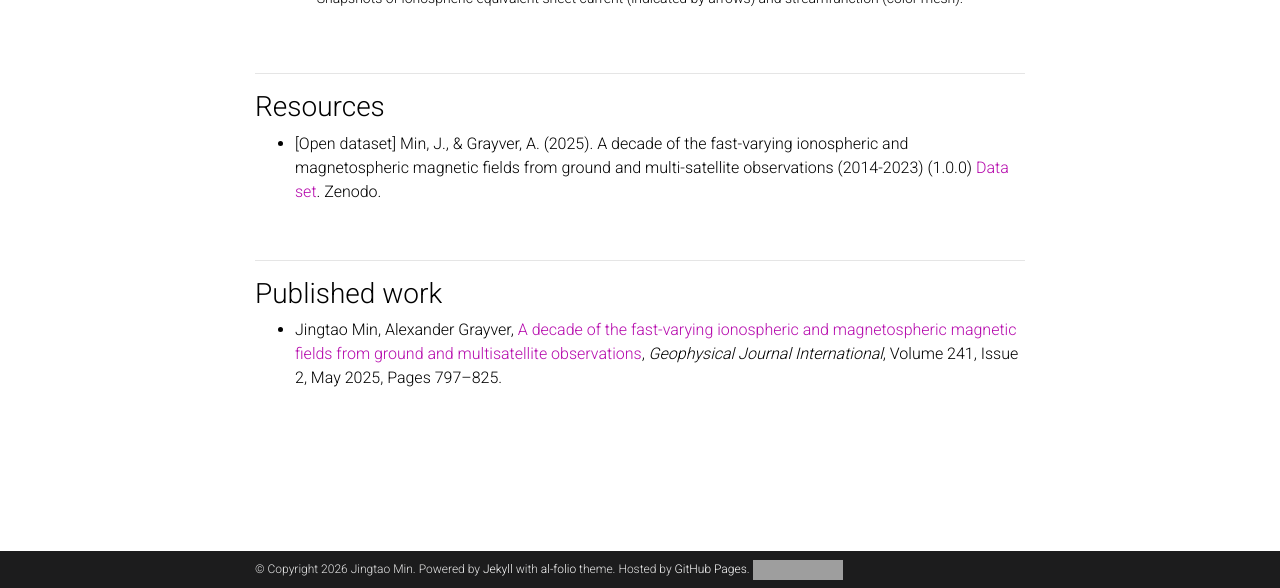
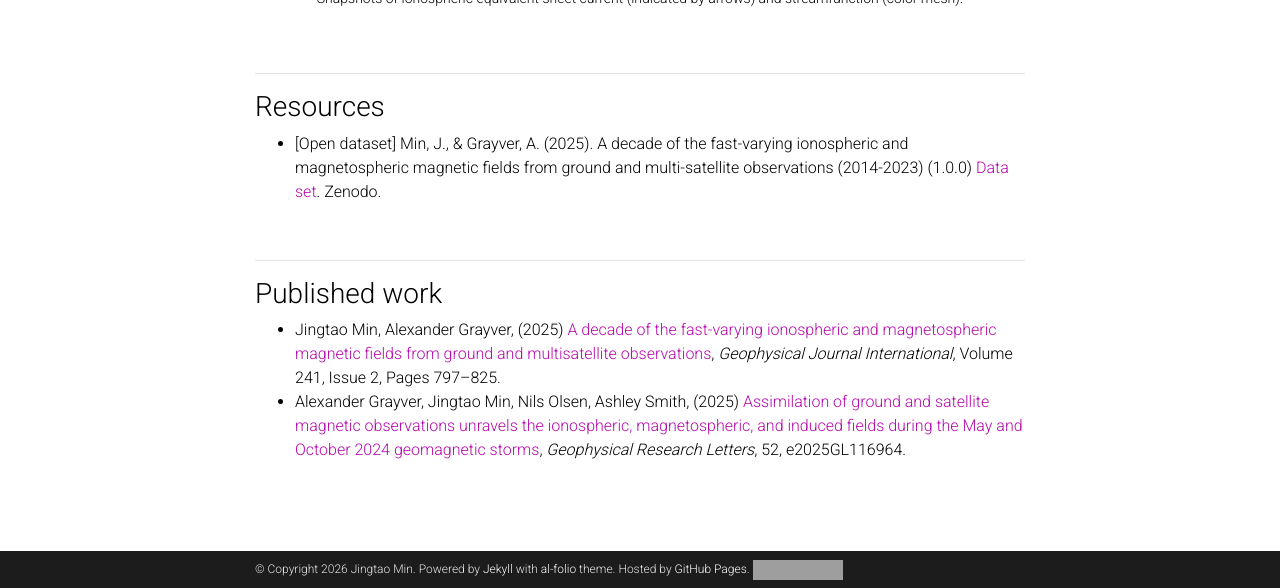
Before and after one commit to GentleMin/gentlemin.github.io, a Jekyll site: the page built from _projects/ionos.md, in a window 1280 px wide and 900 px high, scrolled down 1468 px, cut to the strip 312-900 px from the top of the window. Built offline with Jekyll 4.4.1, drawn with Linux system fonts in a browser that asks for light colours; nearby versions of some CDN libraries; full-size pictures stand in for the smaller copies a plugin makes; comment, search, counter and statistics services are not loaded; a style sheet for code colours, icons or effects is not loaded; grey boxes are pictures that could not be loaded.

Commit message:
Fix repo img problem; small fixes

```diff
--- a/_data/cv.yml
+++ b/_data/cv.yml
@@ -36,6 +36,9 @@
 - title: Honors and Awards
   type: time_table
   contents:
+    - year: 2025
+      items:
+        - "Geophysical Journal International (GJI) Student Author Award"
     - year: 2022
       items:
         - Willi Studer Prize
--- a/_includes/repository/repo.html
+++ b/_includes/repository/repo.html
@@ -8,7 +8,8 @@
 
 <div class="repo p-2 text-center">
   <a href="https://github.com/{{ include.repository }}">
-    <img class="repo-img-light w-100" alt="{{ include.repository }}" src="https://github-readme-stats.vercel.app/api/pin/?username={{ repo_url[0] }}&repo={{ repo_url[1] }}&theme={{ site.repo_theme_light }}&show_owner={{ show_owner }}">
-    <img class="repo-img-dark w-100" alt="{{ include.repository }}" src="https://github-readme-stats.vercel.app/api/pin/?username={{ repo_url[0] }}&repo={{ repo_url[1] }}&theme={{ site.repo_theme_dark }}&show_owner={{ show_owner }}">
+    <!-- <img class="repo-img-light w-100" alt="{{ include.repository }}" src="https://github-readme-stats.vercel.app/api/pin/?username={{ repo_url[0] }}&repo={{ repo_url[1] }}&theme={{ site.repo_theme_light }}&show_owner={{ show_owner }}">
+    <img class="repo-img-dark w-100" alt="{{ include.repository }}" src="https://github-readme-stats.vercel.app/api/pin/?username={{ repo_url[0] }}&repo={{ repo_url[1] }}&theme={{ site.repo_theme_dark }}&show_owner={{ show_owner }}"> -->
+    {{ include.repository }}
   </a>
 </div>
--- a/_projects/ionos.md
+++ b/_projects/ionos.md
@@ -51,6 +51,7 @@
 
 ### Published work
 
-- Jingtao Min, Alexander Grayver, [A decade of the fast-varying ionospheric and magnetospheric magnetic fields from ground and multisatellite observations](https://doi.org/10.1093/gji/ggaf065), *Geophysical Journal International*, Volume 241, Issue 2, May 2025, Pages 797–825.
+- Jingtao Min, Alexander Grayver, (2025) [A decade of the fast-varying ionospheric and magnetospheric magnetic fields from ground and multisatellite observations](https://doi.org/10.1093/gji/ggaf065), *Geophysical Journal International*, Volume 241, Issue 2, Pages 797–825.
+- Alexander Grayver, Jingtao Min, Nils Olsen, Ashley Smith, (2025) [Assimilation of ground and satellite magnetic observations unravels the ionospheric, magnetospheric, and induced fields during the May and October 2024 geomagnetic storms](https://doi.org/10.1029/2025GL116964), *Geophysical Research Letters*, 52, e2025GL116964.
 
 <br />
```
Also changed, not shown: _pages/repositories.md (+2 -1 lines).
